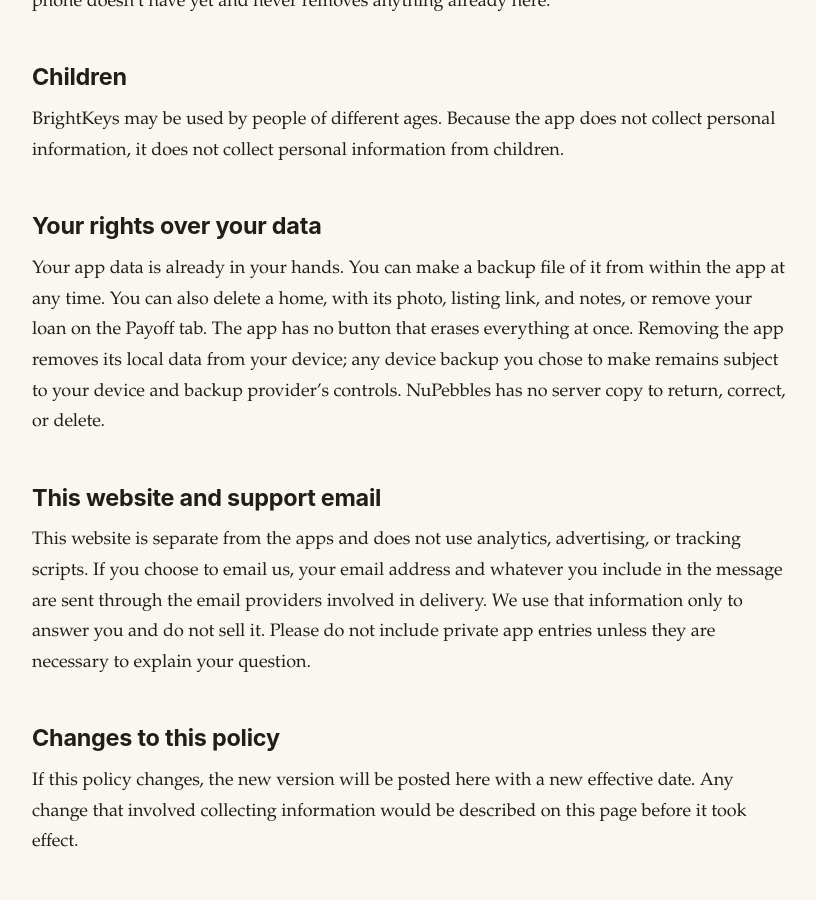
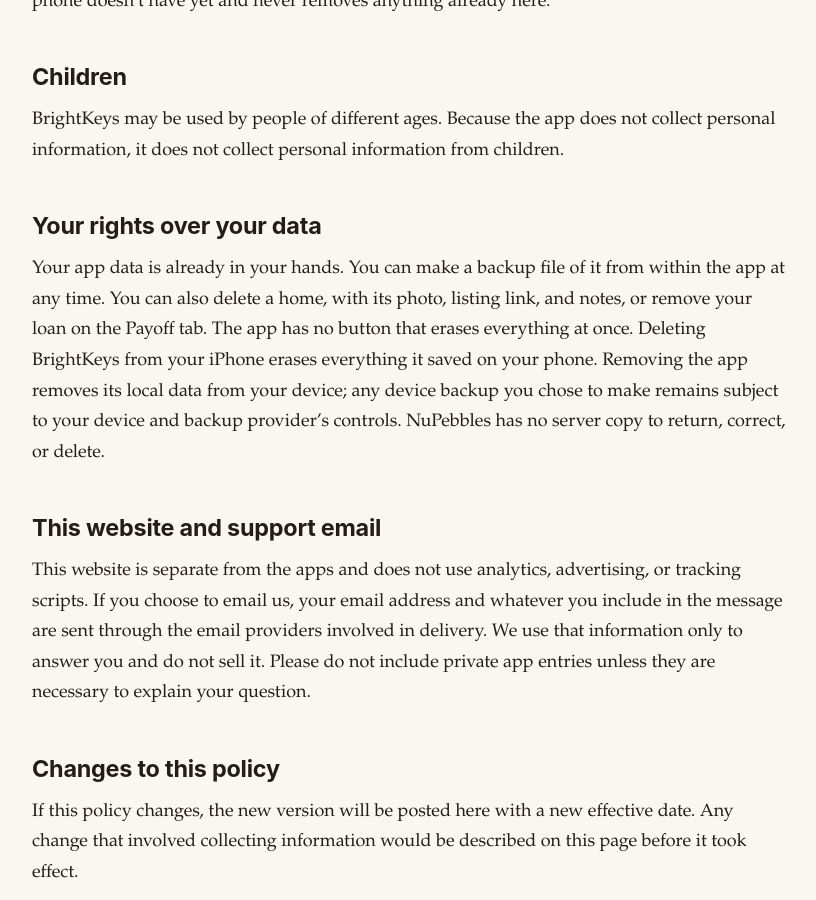
Before and after one commit to beccapearl/nupebbles, a Jekyll site: the page built from apps/brightkeys/privacy.md, in a window 1280 px wide and 900 px high, scrolled down 2226 px. Shown: the whole window, without its empty margins (230-1046 px from the left). Built offline with Jekyll 4.4.1, drawn with Linux system fonts in a browser that asks for light colours.

Commit message:
BrightKeys pages: blurb, backup and erase wording
Co-Authored-By: Claude Opus 5.5 <noreply@anthropic.com>

```diff
--- a/_data/apps/brightkeys.yml
+++ b/_data/apps/brightkeys.yml
@@ -3,13 +3,13 @@
 key: brightkeys
 name: BrightKeys
 tagline: The honest home-buying app
-blurb: Know what a home may really cost you before you make an offer. BrightKeys counts taxes, insurance, and upkeep, gives a plain answer with the reasons why, and shows what would change it. No ads, no account, and everything stays on your phone.
+blurb: Know what a home may really cost you before you make an offer. BrightKeys counts taxes, insurance, and upkeep, gives a plain answer with the reasons why, and shows what would change it. No ads, no account, and the app keeps everything on your phone.
 ios_store_url:
 accent: "#1F3A5F"
 stores: your homes with their names, photos, listing links, and notes, your "What can I afford?" answers, your rent now, your loan on the Payoff tab, and your settings
 makes_files: true
 files_text: Only when you deliberately send it. BrightKeys makes one kind of file, a backup file with everything you saved in the app, and only when you tap “Make a backup file.” Your phone then asks where the file goes, and you pick the place. We never see it and never receive a copy.
-rights_text: You can make a backup file of it from within the app at any time. You can also delete a home, with its photo, listing link, and notes, or remove your loan on the Payoff tab. The app has no button that erases everything at once.
+rights_text: You can make a backup file of it from within the app at any time. You can also delete a home, with its photo, listing link, and notes, or remove your loan on the Payoff tab. The app has no button that erases everything at once. Deleting BrightKeys from your iPhone erases everything it saved on your phone.
 has_reminders: false
 has_purchases: true
 collects_nothing: true
```
